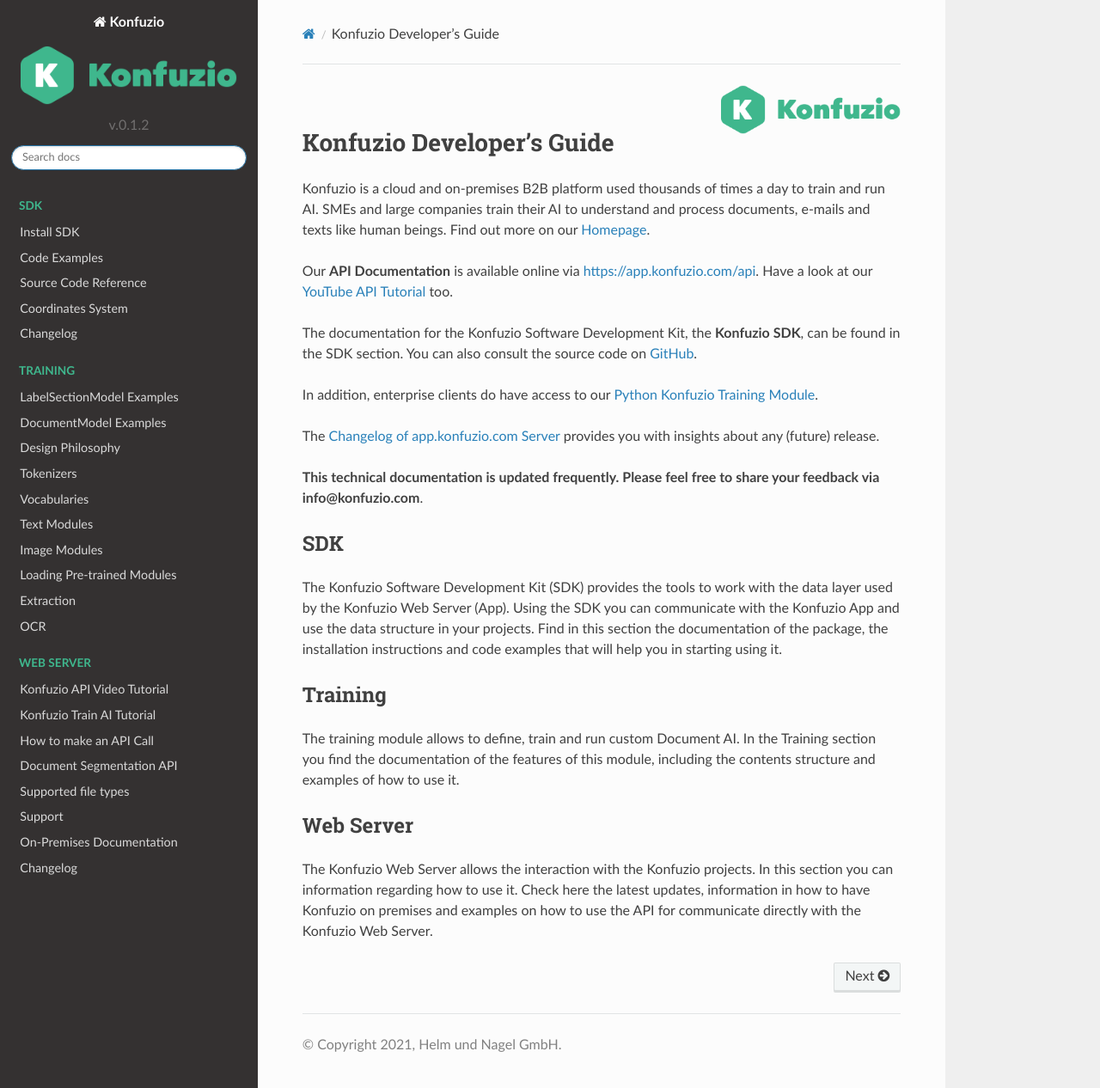
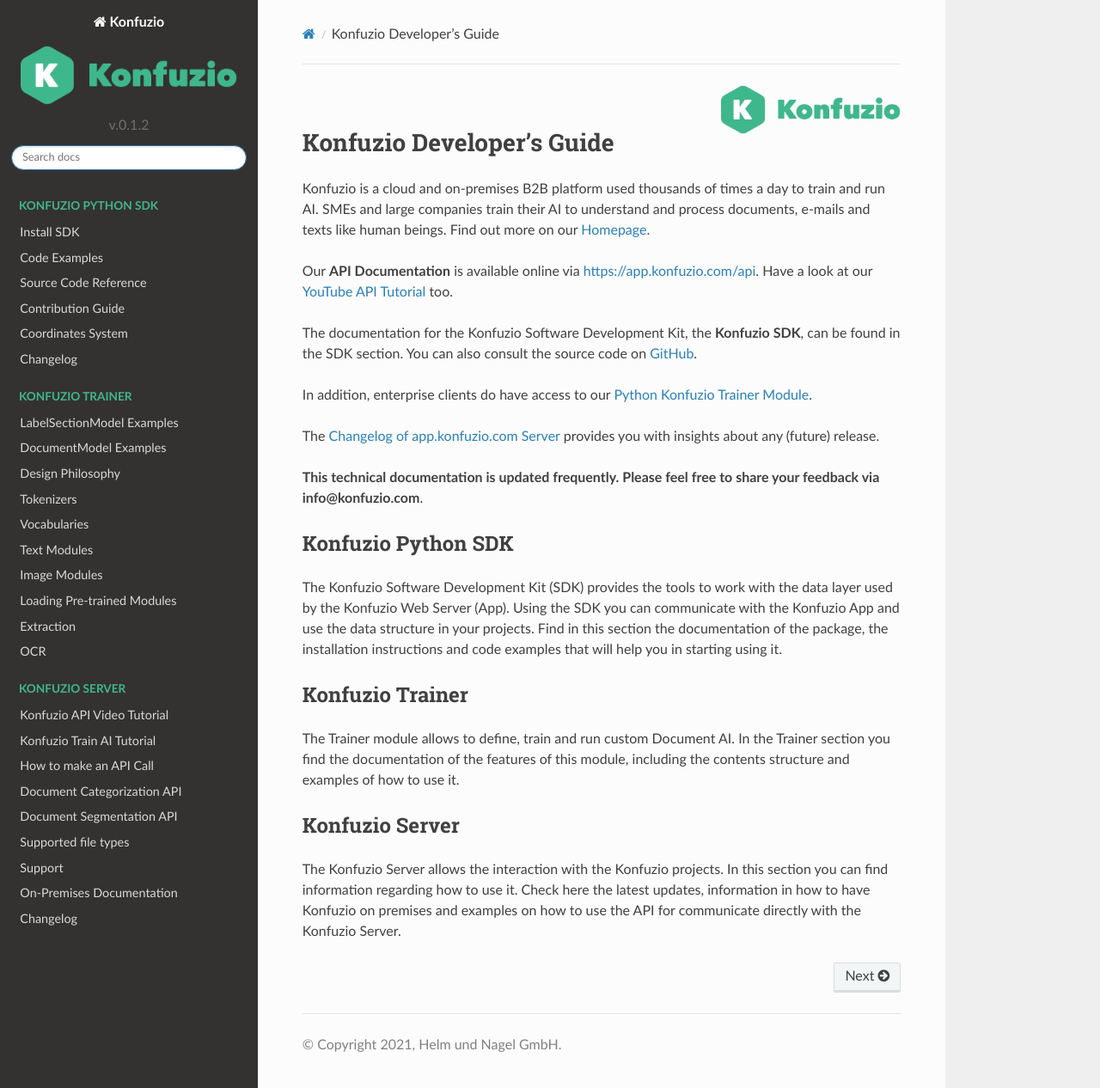
Before and after one commit to konfuzio-ai/konfuzio-sdk, a Sphinx documentation site: the page built from docs/index.rst, in a window 1280 px wide and 1266 px high. Shown: the whole window at 86% size. Built offline with Sphinx 7.4.7 and the Read the Docs theme 2.0.0, drawn with Linux system fonts in a browser that asks for light colours.

Commit message:
add contribution section and move docker tutorial

```diff
--- a/docs/index.rst
+++ b/docs/index.rst
@@ -13,50 +13,52 @@
 SMEs and large companies train their AI to understand and process documents, e-mails and texts like human beings.
 Find out more on our `Homepage <https://konfuzio.com>`_.
 
-Our **API Documentation** is available online via https://app.konfuzio.com/api. Have a look at our `YouTube API Tutorial <https://www.youtube.com/watch?v=NZKUrKyFVA8>`_ too.
+Our **API Documentation** is available online via https://app.konfuzio.com/api. Have a look at our
+`YouTube API Tutorial <https://www.youtube.com/watch?v=NZKUrKyFVA8>`_ too.
 
 The documentation for the Konfuzio Software Development Kit, the **Konfuzio SDK**, can be found in the SDK section.
 You can also consult the source code on `GitHub <https://github.com/konfuzio-ai/document-ai-python-sdk>`_.
 
-In addition, enterprise clients do have access to our `Python Konfuzio Training Module <./training/training_documentation.html>`_.
+In addition, enterprise clients do have access to our `Python Konfuzio Trainer Module <./training/training_documentation.html>`_.
 
 The `Changelog of app.konfuzio.com Server <./web/changelog_app.html>`_ provides you with insights about any (future) release.
 
 **This technical documentation is updated frequently. Please feel free to share your feedback via info@konfuzio.com**.
 
 
-SDK
-###
+Konfuzio Python SDK
+###################
 
 The Konfuzio Software Development Kit (SDK) provides the tools to work with the data layer used by the Konfuzio Web
 Server (App). Using the SDK you can communicate with the Konfuzio App and use the data structure in your projects.
 Find in this section the documentation of the package, the installation instructions and code examples that will help
 you in starting using it.
 
-Training
-########
+Konfuzio Trainer
+################
 
-The training module allows to define, train and run custom Document AI.
-In the Training section you find the documentation of the features of this module, including the contents structure
+The Trainer module allows to define, train and run custom Document AI.
+In the Trainer section you find the documentation of the features of this module, including the contents structure
 and examples of how to use it.
 
-Web Server
-##########
+Konfuzio Server
+###############
 
-The Konfuzio Web Server allows the interaction with the Konfuzio projects.
-In this section you can information regarding how to use it. Check here the latest updates, information in how to have
-Konfuzio on premises and examples on how to use the API for communicate directly with the Konfuzio Web Server.
+The Konfuzio Server allows the interaction with the Konfuzio projects.
+In this section you can find information regarding how to use it. Check here the latest updates, information in how to
+have Konfuzio on premises and examples on how to use the API for communicate directly with the Konfuzio Server.
 
 
 .. toctree::
    :hidden:
    :maxdepth: 3
-   :caption: SDK
+   :caption: Konfuzio Python SDK
 
 
    sdk/configuration_reference.md
    sdk/examples/examples.rst
    sdk/sourcecode.rst
+   sdk/contribution.md
    sdk/coordinates_system.md
    sdk/changelog.md
 
@@ -64,12 +66,12 @@
 .. toctree::
    :maxdepth: 6
    :hidden:
-   :caption: Training
+   :caption: Konfuzio Trainer
 
    training/training_documentation.md
 
 .. toctree::
-   :caption: Web Server
+   :caption: Konfuzio Server
    :hidden:
    :maxdepth: 3
 
--- a/docs/sdk/examples/examples.rst
+++ b/docs/sdk/examples/examples.rst
@@ -17,6 +17,3 @@
 You can download it from
 `here <https://github.com/konfuzio-ai/document-ai-python-sdk/blob/master/docs/sdk/examples/human_in_the_loop.ipynb>`_
 and try it by yourself.
-
-
-.. mdinclude:: vscode_docker.md
```
Also changed, not shown: CONTRIBUTION.md (deleted, +0 -63 lines), docs/sdk/changelog.md (+1 -1 lines), docs/sdk/contribution.md (renamed from docs/sdk/examples/vscode_docker.md, +94 -12 lines), docs/training/training_documentation.md (+2 -2 lines), docs/web/api.md (+1 -1 lines), 1 other file.
